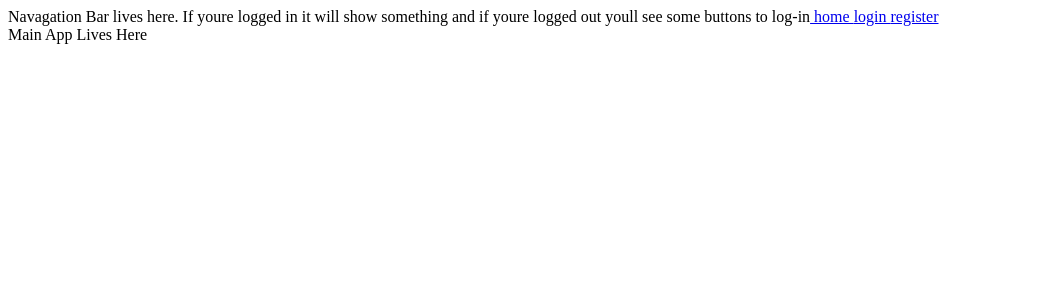
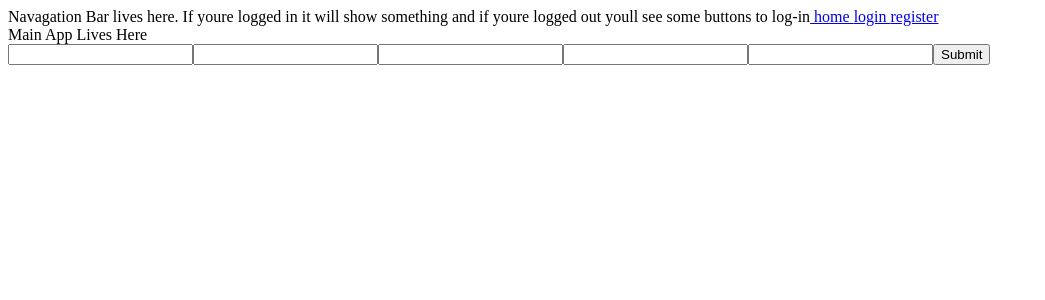
Before and after one commit to Jtonna/Start-Here, a React (Create React App) app in the folder React-Frontend/starter-kit/: page /register in a window 1280 px wide. Shown: the top 300 px of the page, without its empty margins (0-1045 px from the left). Built offline with nearby package versions, Linux system fonts and the light colour scheme.

Commit message:
Working on the form

```diff
--- a/React-Frontend/starter-kit/src/components/auth/Register.jsx
+++ b/React-Frontend/starter-kit/src/components/auth/Register.jsx
@@ -35,8 +35,15 @@ class Register extends Component {
 
 	render() {
 		return (
-			<div className="registration_form">
-				<form onSubmit={this.register}></form>
+			<div className="registration">
+				<form className="registration_form" onSubmit={this.register}>
+					<input type="firstname" name="fname" id="" onChange={null} />
+					<input type="lastname" name="lname" id="" onChange={null} />
+					<input type="username" name="username" id="" onChange={null} />
+					<input type="email" name="email" id="" onChange={null} />
+					<input type="password" name="password" id="" onChange={null} />
+					<input type="submit" name="submit" id="" onChange={null} />
+				</form>
 			</div>
 		);
 	}
```
